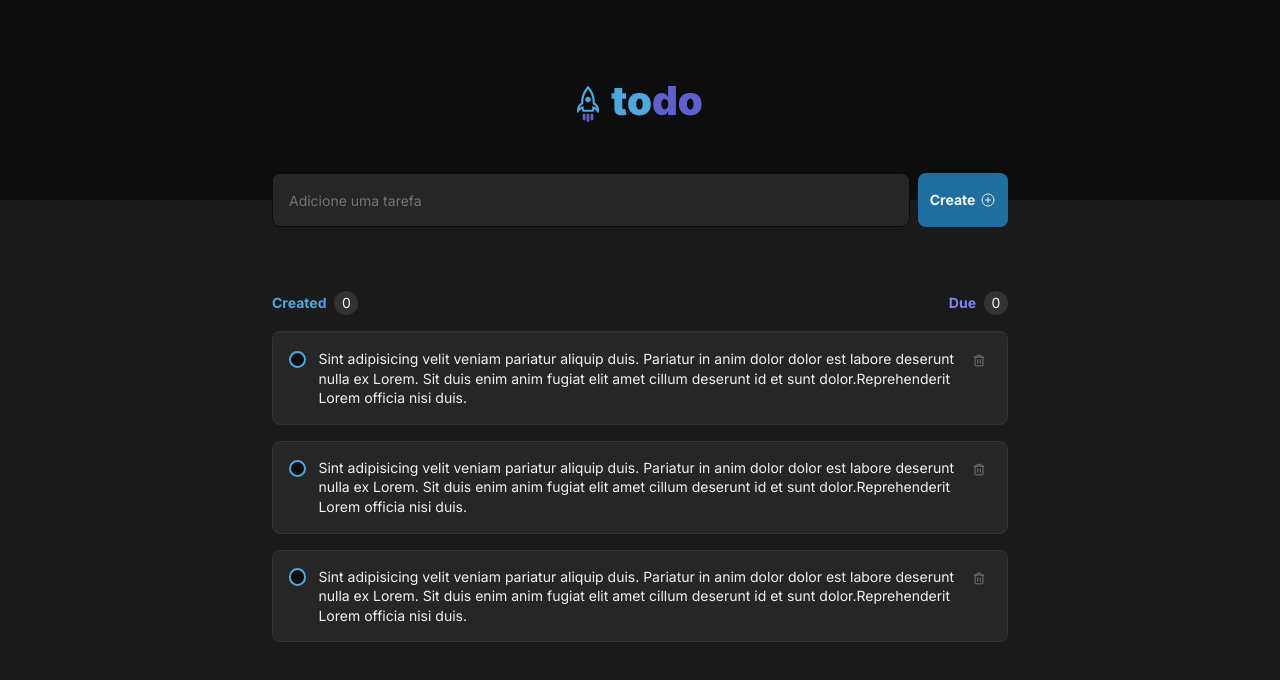
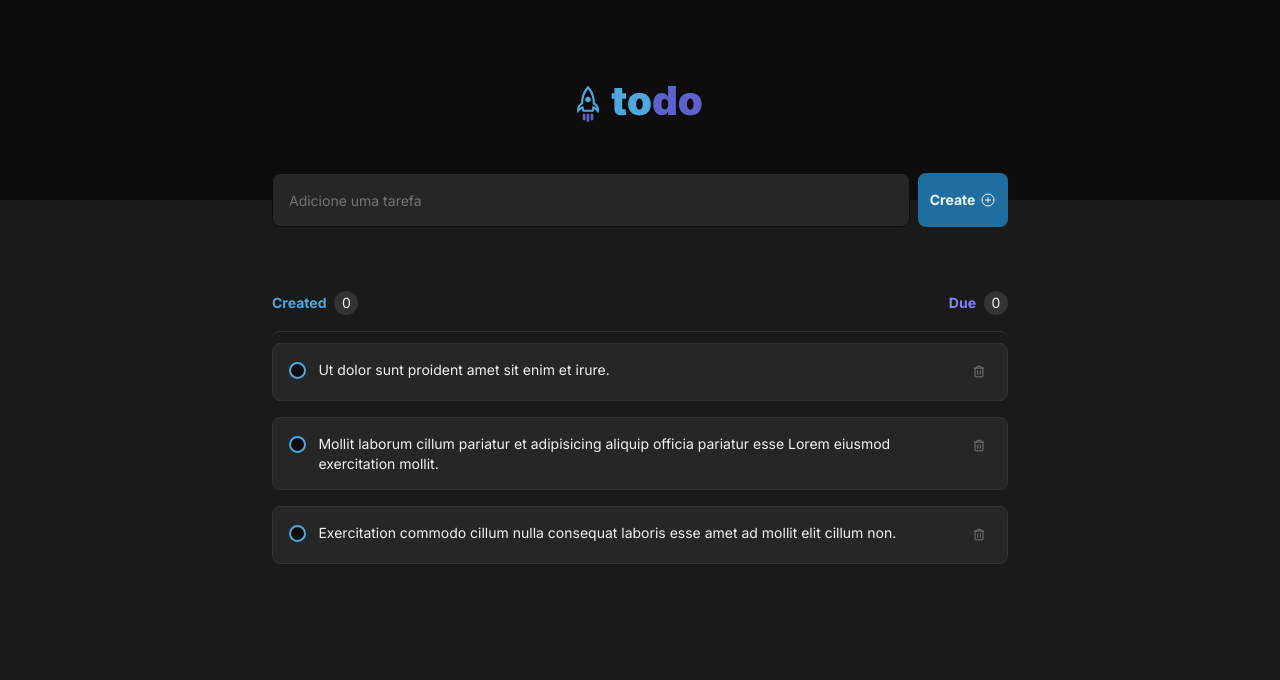
Before and after one commit to ivanseibel/ignite-react-foundations-challenge-2022, a React (Vite) app: page / in a window 1280 px wide. Shown: the top 680 px of the page. Built offline with nearby package versions, Linux system fonts and the light colour scheme.

Commit message:
integrate with useToDo hook

```diff
--- a/src/components/ToDoItem.tsx
+++ b/src/components/ToDoItem.tsx
@@ -3,21 +3,20 @@ import * as Checkbox from '@radix-ui/react-checkbox';
 import { CheckIcon } from '@radix-ui/react-icons';
 
 import styles from './ToDoItem.module.css';
+import { ToDo } from '../hooks/useToDo';
 
-interface ToDoItemProps {
-  id: number;
-}
-
-export const ToDoItem = ({ id }: ToDoItemProps) => {
+export const ToDoItem = ({ id, description, isComplete }:ToDo) => {
   return (
     <div className={styles.toDoItem}>
-      <Checkbox.Root className="" id={`c1-${id}`}>
+      <Checkbox.Root
+        id={`c1-${id}`}
+      >
         <Checkbox.Indicator className="CheckboxIndicator">
           <CheckIcon />
         </Checkbox.Indicator>
       </Checkbox.Root>
       <label htmlFor={`c1-${id}`}>
-        Sint adipisicing velit veniam pariatur aliquip duis. Pariatur in anim dolor dolor est labore deserunt nulla ex Lorem. Sit duis enim anim fugiat elit amet cillum deserunt id et sunt dolor.Reprehenderit Lorem officia nisi duis.
+        {description}
       </label>
       <button type="button" className={styles.deleteButton} >
         <Trash width={14} />
```
